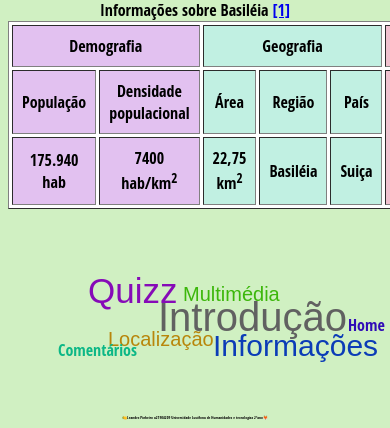
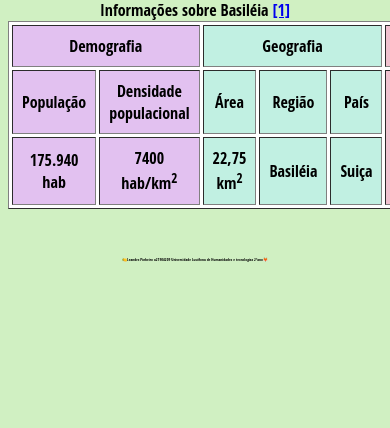
Before and after one commit to a21904209leo/pw-lab1, a PHP site: page /lab5/info.html in a window 390 px wide; the page is wider, and only the part inside the window is pictured. Shown: the part 674-1102 px from the top of that part. After the commit the page ends 936 px from the top of that part, so only its background shows below. Run offline with PHP 8.4, Linux system fonts and the light colour scheme; some web fonts are replaced.

Commit message:
Add files via upload

```diff
--- a/lab5/comentarios.html
+++ b/lab5/comentarios.html
@@ -103,7 +103,7 @@
 
             <br>
             <section>
-                <svg height="175" width="500">
+                <svg height="175" width="500" class="svgsubmenu">
                     <a href=index.html>
                         <text x="150" y="100" fill="#616161" class="index">
                             <animate id="a1" attributeName="fill" from="#616161" to="#b8860b" dur="3s" fill="freeze"/>
--- a/lab5/estilos.css
+++ b/lab5/estilos.css
@@ -115,6 +115,11 @@ img{
     height:auto;
 }
 
+iframe{
+    max-width:100%;
+    max-height: 100%;
+}
+
 @media screen and (max-width: 1000px) {
     nav a {
         float: left;
@@ -125,6 +130,11 @@ img{
 }
 
 @media screen and (max-width: 600px) {
+
+    svg{
+        max-width: 100%;
+        height: auto;
+    }
     .svgsubmenu{
         width:0px;
         height:0px;
--- a/lab5/html5-css.html
+++ b/lab5/html5-css.html
@@ -198,7 +198,7 @@
 
             </section>
             <section>
-                <svg height="175" width="500">
+                <svg height="175" width="500" class="svgsubmenu">
                     <a href=index.html>
                         <text x="150" y="100" fill="#616161" class="index">
                             <animate id="a1" attributeName="fill" from="#616161" to="#b8860b" dur="3s" fill="freeze"/>
--- a/lab5/index.html
+++ b/lab5/index.html
@@ -102,7 +102,7 @@
                 </svg><br>
             </section>
             <section>
-                <svg height="175" width="500">
+                <svg height="175" width="500" class="svgsubmenu">
                     <a href=index.html>
                         <text x="150" y="100" fill="#616161" class="index">
                             <animate id="a1" attributeName="fill" from="#616161" to="#b8860b" dur="3s" fill="freeze"/>
--- a/lab5/info.html
+++ b/lab5/info.html
@@ -72,7 +72,7 @@
             </section>
             <br>
             <section>
-                <svg height="175" width="500">
+                <svg height="175" width="500" class="svgsubmenu">
                     <a href=index.html>
                         <text x="150" y="100" fill="#616161" class="index">
                             <animate id="a1" attributeName="fill" from="#616161" to="#b8860b" dur="3s" fill="freeze"/>
--- a/lab5/local.html
+++ b/lab5/local.html
@@ -140,7 +140,7 @@
             </section>
             <br>
             <section>
-                <svg height="175" width="500">
+                <svg height="175" width="500" class="svgsubmenu">
                     <a href=index.html>
                         <text x="150" y="100" fill="#616161" class="index">
                             <animate id="a1" attributeName="fill" from="#616161" to="#b8860b" dur="3s" fill="freeze"/>
--- a/lab5/multimedia.html
+++ b/lab5/multimedia.html
@@ -96,7 +96,7 @@
                     </p>
             </section>
             <section>
-                <svg height="175" width="500">
+                <svg height="175" width="500" class="svgsubmenu">
                     <a href=index.html>
                         <text x="150" y="100" fill="#616161" class="index">
                             <animate id="a1" attributeName="fill" from="#616161" to="#b8860b" dur="3s" fill="freeze"/>
--- a/lab5/quizz.html
+++ b/lab5/quizz.html
@@ -102,7 +102,7 @@
             </section>
             <br>
             <section>
-                <svg height="175" width="500">
+                <svg height="175" width="500" class="svgsubmenu">
                     <a href=index.html>
                         <text x="150" y="100" fill="#616161" class="index">
                             <animate id="a1" attributeName="fill" from="#616161" to="#b8860b" dur="3s" fill="freeze"/>
```
